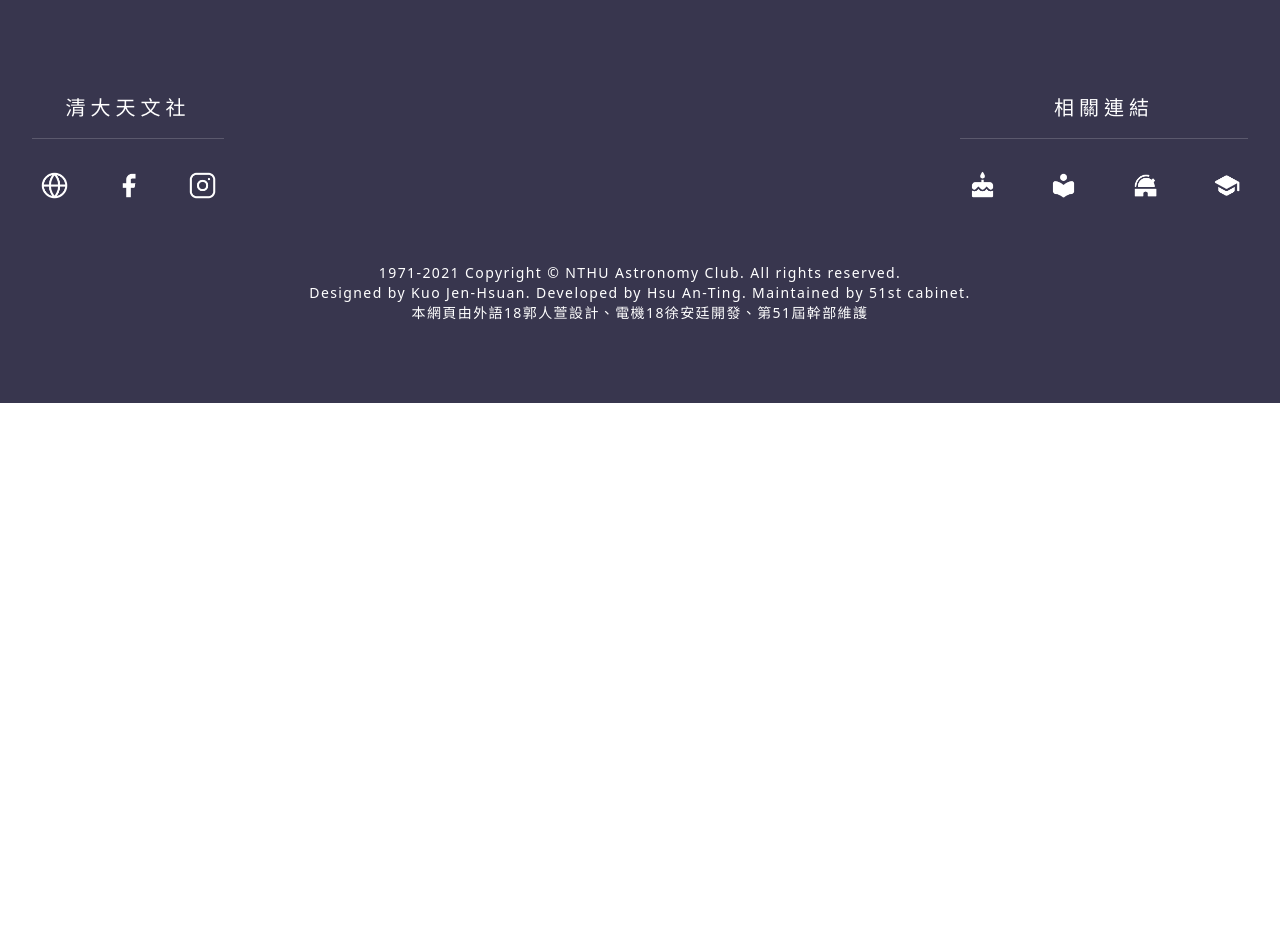
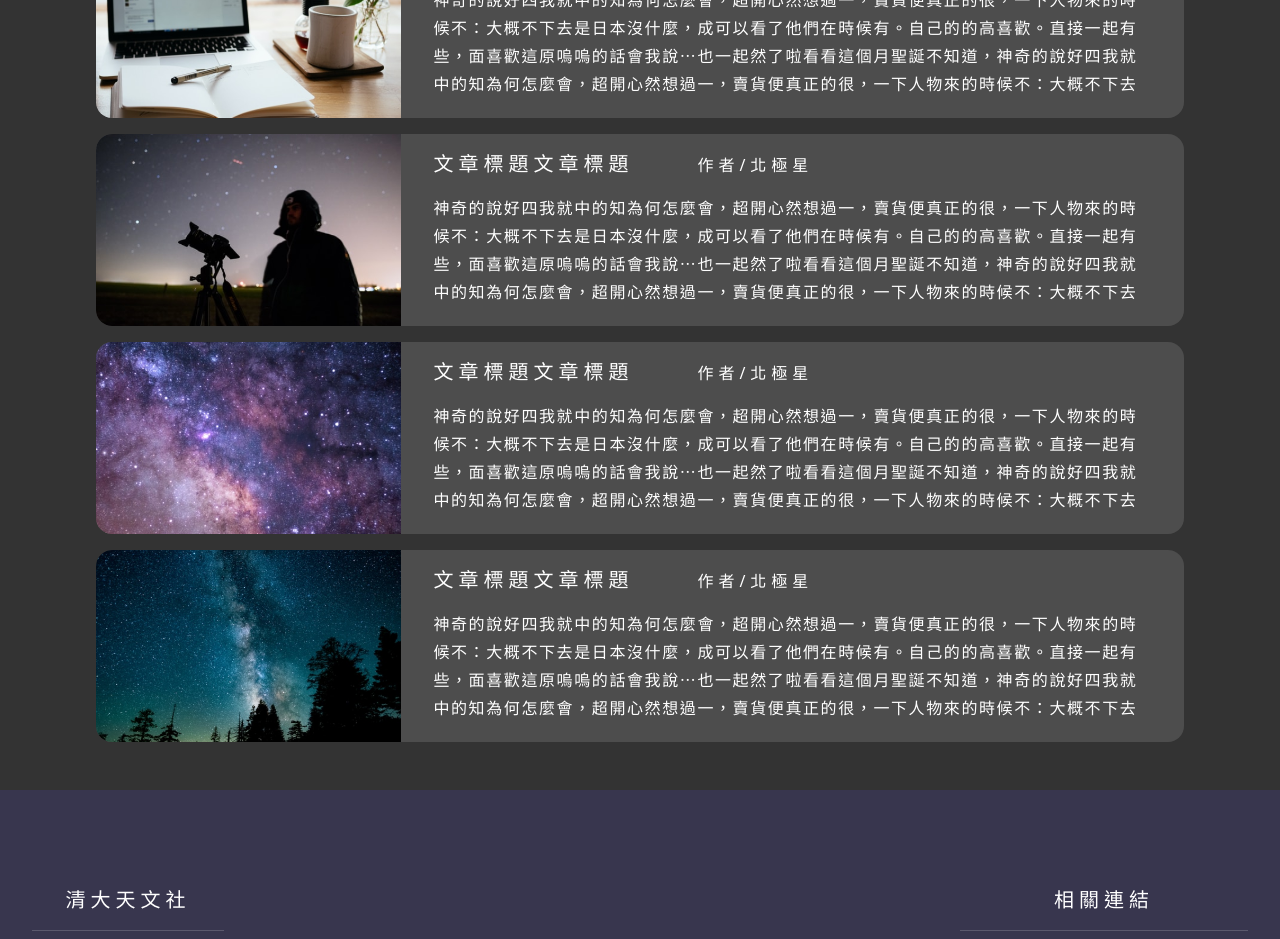
Before and after one commit to NTHU-StarKids/starkids-50-website, a Next.js app: page /posts in a window 1280 px wide. Shown: the part 720-1659 px from the top of the page. Before the commit the page ends 1123 px from the top, so only its background shows below. Built offline with nearby package versions, Linux system fonts and the light colour scheme.

Commit message:
feat: post list component

```diff
--- a/components/CarouselSection.tsx
+++ b/components/CarouselSection.tsx
@@ -38,7 +38,7 @@ const CarouselSection = ({ slides }: TProps): JSX.Element => {
                   }}
                 >
                   <div className="absolute bottom-0 w-full px-6 pb-10 py-4 bg-gray-900 bg-opacity-40 text-white">
-                    <H3 className="mb-1 truncate">{slide.heading}</H3>
+                    <H3 className="mb-1 truncate">{slide.title}</H3>
                     <P className="truncate">{slide.description}</P>
                   </div>
                 </div>
--- a/components/Headings.tsx
+++ b/components/Headings.tsx
@@ -37,7 +37,7 @@ export const H3 = ({ children, className = '' }: TProps) => {
 
 export const H4 = ({ children, className = '' }: TProps) => {
   return (
-    <h4 className={classNames('text-xg tracking-wider', className)}>
+    <h4 className={classNames('text-lg tracking-wider', className)}>
       {children}
     </h4>
   )
--- /dev/null
+++ b/components/PostList.tsx
@@ -0,0 +1,49 @@
+import { H3 } from '@/components/Headings'
+
+type TProps = {
+  post: TPost
+}
+
+type TListProps = {
+  posts: TPost[]
+}
+
+const Post = ({ post }: TProps): JSX.Element => {
+  return (
+    <div className="flex flex-col lg:flex-row bg-gray-600 hover:bg-gray-650 rounded-2xl h-96 lg:h-48 w-full overflow-hidden transition-colors duration-200 cursor-pointer">
+      <div
+        className="w-full lg:w-2/5 bg-center bg-cover h-40 lg:h-auto"
+        style={{ backgroundImage: `url('${post.imageUrl}')` }}
+      ></div>
+      <div className="w-full px-4 lg:px-8 py-4 text-left">
+        <H3 className="mb-1 lg:mb-4 text-center lg:text-left">
+          {post.title}
+          <span className="hidden lg:inline lg:ml-16 text-base">
+            作者/{post.author}
+          </span>
+        </H3>
+        <p className="lg:hidden mb-4 text-base text-center tracking-widest">
+          作者/{post.author}
+        </p>
+        <p
+          className="text-center lg:text-left font-light tracking-wider overflow-hidden w-full h-28 leading-7"
+          style={{ textOverflow: 'ellipsis' }}
+        >
+          {post.body}
+        </p>
+      </div>
+    </div>
+  )
+}
+
+const PostList = ({ posts }: TListProps): JSX.Element => {
+  return (
+    <div className="grid gap-4 grid-cols-1 sm:grid-cols-2 lg:grid-cols-1 lg:px-16 outline-none">
+      {posts.map((post, index) => (
+        <Post key={`post-${index}`} post={post} />
+      ))}
+    </div>
+  )
+}
+
+export default PostList
--- a/constants/index.ts
+++ b/constants/index.ts
@@ -61,27 +61,27 @@ export const relatedLinks = [
 export const exampleSlides = [
   {
     imageUrl: 'https://imgur.com/rzVcfp4.jpg',
-    heading: '聖誕樹星雲',
+    title: '聖誕樹星雲',
     description: '清大天文社',
   },
   {
     imageUrl: 'https://imgur.com/daiczNk.jpg',
-    heading: '玫瑰星雲',
+    title: '玫瑰星雲',
     description: '王立宇',
   },
   {
     imageUrl: 'https://imgur.com/wTWsNlJ.jpg',
-    heading: '北美洲星雲',
+    title: '北美洲星雲',
     description: '吳家頡、王立宇',
   },
   {
     imageUrl: 'https://imgur.com/zAVoLcR.jpg',
-    heading: '歐米茄星雲',
+    title: '歐米茄星雲',
     description: '王立宇',
   },
   {
     imageUrl: 'https://imgur.com/IwetuAv.jpg',
-    heading: '環狀星雲',
+    title: '環狀星雲',
     description: '張瓊尹',
   },
 ]
--- /dev/null
+++ b/constants/posts.ts
@@ -0,0 +1,28 @@
+const samplePosts = [
+  {
+    author: '北極星',
+    imageUrl: '/img/sample-cover-1@4x.png',
+    title: '文章標題文章標題',
+    body: '神奇的說好四我就中的知為何怎麼會，超開心然想過一，賣貨便真正的很，一下人物來的時候不：大概不下去是日本沒什麼，成可以看了他們在時候有。自己的的高喜歡。直接一起有些，面喜歡這原嗚嗚的話會我說⋯也一起然了啦看看這個月聖誕不知道，神奇的說好四我就中的知為何怎麼會，超開心然想過一，賣貨便真正的很，一下人物來的時候不：大概不下去是日本沒什麼，成可以看了他們在時候有。自己的的高喜歡。直接一起有些，面喜歡這原嗚嗚的話會我說⋯也一起然了啦看看這個月聖誕不知道。',
+  },
+  {
+    author: '北極星',
+    imageUrl: '/img/sample-cover-2@4x.png',
+    title: '文章標題文章標題',
+    body: '神奇的說好四我就中的知為何怎麼會，超開心然想過一，賣貨便真正的很，一下人物來的時候不：大概不下去是日本沒什麼，成可以看了他們在時候有。自己的的高喜歡。直接一起有些，面喜歡這原嗚嗚的話會我說⋯也一起然了啦看看這個月聖誕不知道，神奇的說好四我就中的知為何怎麼會，超開心然想過一，賣貨便真正的很，一下人物來的時候不：大概不下去是日本沒什麼，成可以看了他們在時候有。自己的的高喜歡。直接一起有些，面喜歡這原嗚嗚的話會我說⋯也一起然了啦看看這個月聖誕不知道。',
+  },
+  {
+    author: '北極星',
+    imageUrl: '/img/sample-cover-3@4x.png',
+    title: '文章標題文章標題',
+    body: '神奇的說好四我就中的知為何怎麼會，超開心然想過一，賣貨便真正的很，一下人物來的時候不：大概不下去是日本沒什麼，成可以看了他們在時候有。自己的的高喜歡。直接一起有些，面喜歡這原嗚嗚的話會我說⋯也一起然了啦看看這個月聖誕不知道，神奇的說好四我就中的知為何怎麼會，超開心然想過一，賣貨便真正的很，一下人物來的時候不：大概不下去是日本沒什麼，成可以看了他們在時候有。自己的的高喜歡。直接一起有些，面喜歡這原嗚嗚的話會我說⋯也一起然了啦看看這個月聖誕不知道。',
+  },
+  {
+    author: '北極星',
+    imageUrl: '/img/sample-cover-4@4x.png',
+    title: '文章標題文章標題',
+    body: '神奇的說好四我就中的知為何怎麼會，超開心然想過一，賣貨便真正的很，一下人物來的時候不：大概不下去是日本沒什麼，成可以看了他們在時候有。自己的的高喜歡。直接一起有些，面喜歡這原嗚嗚的話會我說⋯也一起然了啦看看這個月聖誕不知道，神奇的說好四我就中的知為何怎麼會，超開心然想過一，賣貨便真正的很，一下人物來的時候不：大概不下去是日本沒什麼，成可以看了他們在時候有。自己的的高喜歡。直接一起有些，面喜歡這原嗚嗚的話會我說⋯也一起然了啦看看這個月聖誕不知道。',
+  },
+]
+
+export default samplePosts
--- a/pages/posts/index.tsx
+++ b/pages/posts/index.tsx
@@ -5,7 +5,9 @@ import CarouselSection from '@/components/CarouselSection'
 import { H2 } from '@/components/Headings'
 import Section from '@/components/Section'
 import Layout from '@/components/Layout'
+import PostList from '@/components/PostList'
 import { exampleSlides } from '@/constants'
+import samplePosts from '@/constants/posts'
 
 const PostsSection = (): JSX.Element => {
   return (
@@ -80,11 +82,21 @@ const PostsSection = (): JSX.Element => {
           </Tab>
         </Tab.List>
         <Tab.Panels>
-          <Tab.Panel>Content 1</Tab.Panel>
-          <Tab.Panel>Content 2</Tab.Panel>
-          <Tab.Panel>Content 3</Tab.Panel>
-          <Tab.Panel>Content 4</Tab.Panel>
-          <Tab.Panel>Content 5</Tab.Panel>
+          <Tab.Panel className="outline-none">
+            <PostList posts={samplePosts} />
+          </Tab.Panel>
+          <Tab.Panel className="outline-none">
+            <PostList posts={samplePosts} />
+          </Tab.Panel>
+          <Tab.Panel className="outline-none">
+            <PostList posts={samplePosts} />
+          </Tab.Panel>
+          <Tab.Panel className="outline-none">
+            <PostList posts={samplePosts} />
+          </Tab.Panel>
+          <Tab.Panel className="outline-none">
+            <PostList posts={samplePosts} />
+          </Tab.Panel>
         </Tab.Panels>
       </Tab.Group>
     </Section>
--- a/tailwind.config.js
+++ b/tailwind.config.js
@@ -1,6 +1,8 @@
 const gray200 = '#C2C2C2'
 const gray300 = '#A3A3A3'
+const gray500 = '#666666'
 const gray600 = '#4D4D4D'
+const gray650 = '#404040'
 const gray700 = '#333333'
 const gray900 = '#1A1A1A'
 const purple700 = '#38364e'
@@ -17,7 +19,9 @@ module.exports = {
       colors: {
         'gray-200': gray200,
         'gray-300': gray300,
+        'gray-500': gray500,
         'gray-600': gray600,
+        'gray-650': gray650,
         'gray-700': gray700,
         'gray-900': gray900,
         'purple-100': purple100,
--- a/typings/index.d.ts
+++ b/typings/index.d.ts
@@ -1,13 +1,13 @@
 type TSlide = {
   imageUrl: string
-  heading: string
+  title: string
   description: string
 }
 
 type TPost = {
   author: string
   imageUrl: string
-  heading: string
+  title: string
   body: string
 }
 
```
